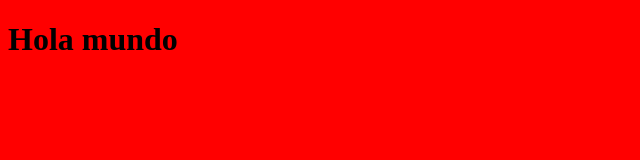
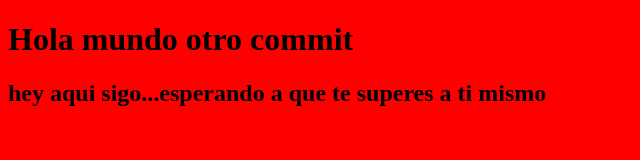
Before and after one commit to adrinXi/Academlo, a plain HTML site: page GitHub/index.html in a window 1280 px wide. Shown: the whole page, without its empty margins (0-640 px from the left). Drawn offline with Linux system fonts and the light colour scheme.

Commit message:
anadi un h2

```diff
--- a/GitHub/index.html
+++ b/GitHub/index.html
@@ -9,7 +9,8 @@
 </head>
 <body>
     <h1>
-        Hola mundo
+        Hola mundo otro commit
     </h1>
+    <h2>hey aqui sigo...esperando a que te superes a ti mismo</h2>
 </body>
 </html>
```
